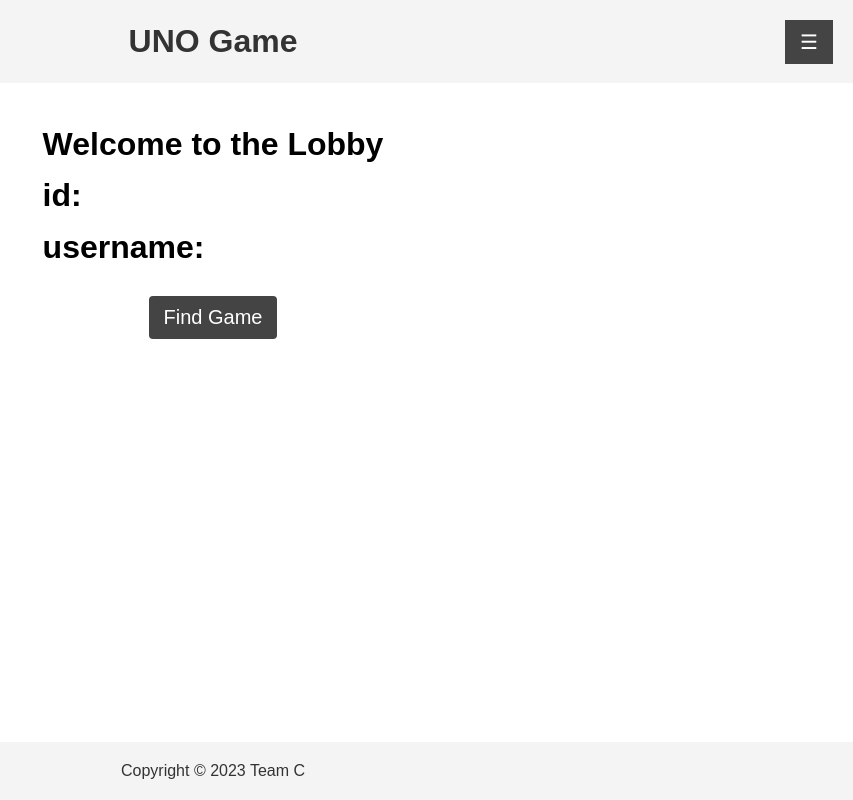
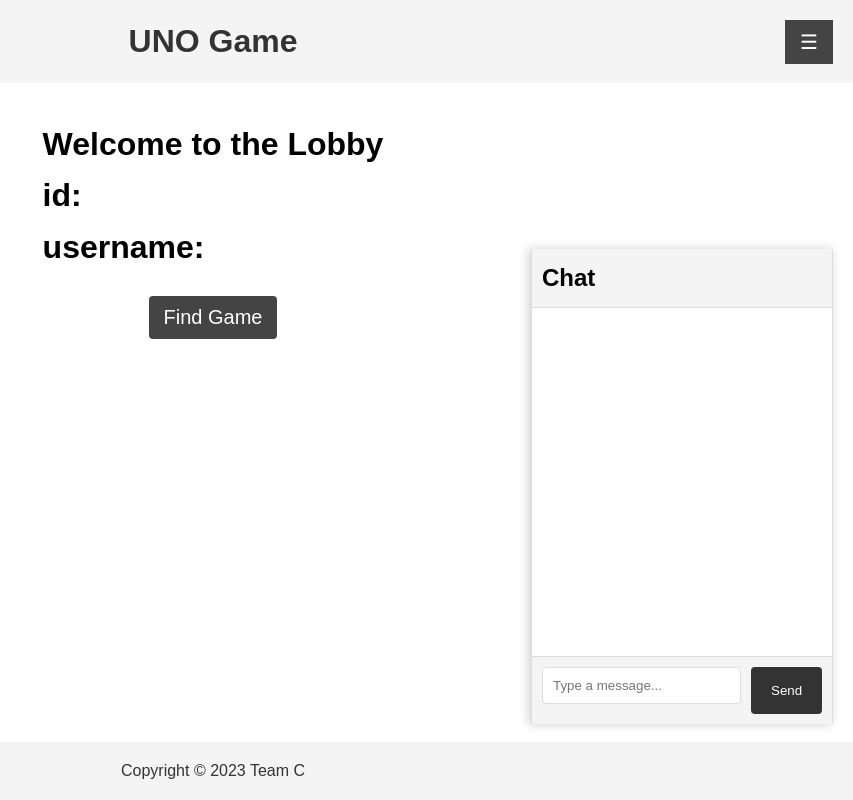
Before and after one commit to codehomie1/MultiPlayerUno, a Node server app: page /lobby/ in a window 1280 px wide. Shown: the whole page, without its empty margins (427-1280 px from the left). Run offline with Node 20, Linux system fonts and the light colour scheme; the visitor is signed in with stand-in values (Sample User, id 1).

Commit message:
script tag and chat divs

```diff
--- a/backend/views/lobby.ejs
+++ b/backend/views/lobby.ejs
@@ -6,6 +6,7 @@
     <title>Document</title>
     <link rel="stylesheet" href="/css/home.css">
     <script src="/js/main.js" defer></script>
+    <script src="/js/chat.js" defer></script>
 </head>
 <body>
     <my-header></my-header>
@@ -20,6 +21,20 @@
         </div>
     </div>
 
+    <!-- add chat to lobby -->
+    <div class="chat-box">
+        <div class="chat-header">
+            <h2>Chat</h2>
+        </div>
+        <div class="chat-messages" id="chatMessages">
+            <!-- Chat messages will be appended here -->
+        </div>
+        <form class="chat-form" id="chatForm">
+            <input type="text" id="chatInput" placeholder="Type a message..." autocomplete="off">
+            <button class="chat-submit-btn" type="submit">Send</button>
+        </form>
+    </div>
+
     <my-footer></my-footer>
 
 </body>
```
Also changed, not shown: backend/views/game.ejs (+3 -5 lines).
